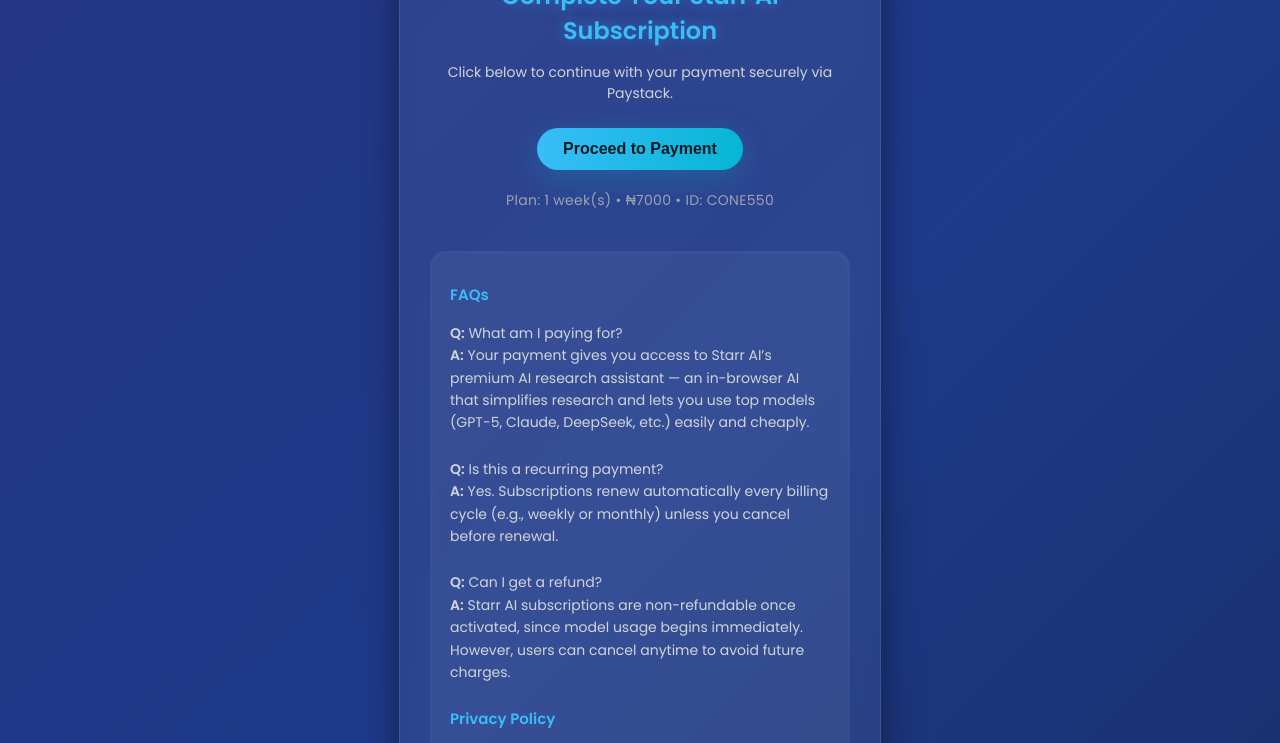
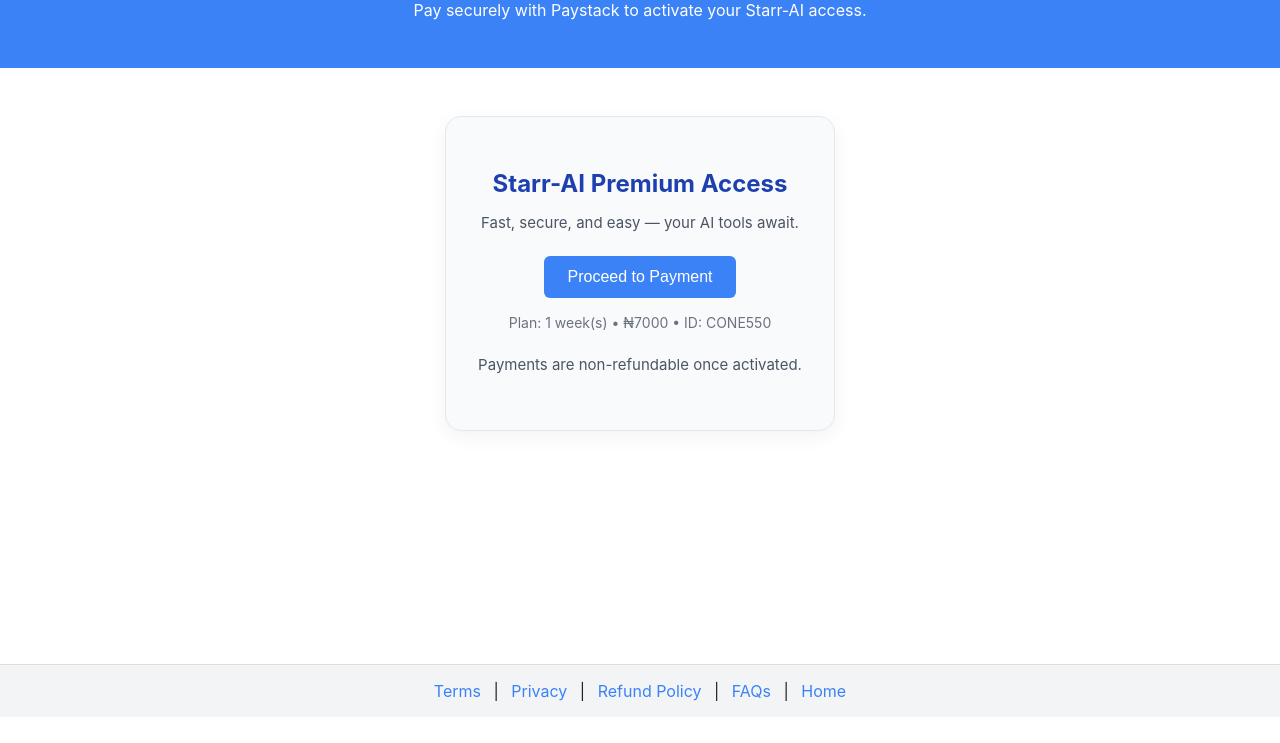
Before and after one commit to my-starr-ai/Starr-AI, a plain HTML site: page pay.html in a window 1280 px wide. Shown: the part 83-826 px from the top of the page. After the commit the page ends 800 px from the top, so only its background shows below. Drawn offline with Linux system fonts and the light colour scheme.

Commit message:
Update pay.html

```diff
--- a/pay.html
+++ b/pay.html
@@ -3,181 +3,98 @@
 <head>
   <meta charset="UTF-8" />
   <meta name="viewport" content="width=device-width, initial-scale=1.0" />
-  <title>Starr AI | Payment</title>
+  <title>Starr-AI | Subscription Payment</title>
+  <link rel="stylesheet" href="assets/style.css" />
   <script src="https://js.paystack.co/v1/inline.js"></script>
   <style>
-    @import url('https://fonts.googleapis.com/css2?family=Poppins:wght@400;600&display=swap');
-
-    body {
-      margin: 0;
-      font-family: 'Poppins', sans-serif;
-      background: linear-gradient(-45deg, #0f172a, #1e3a8a, #312e81, #1e293b);
-      background-size: 400% 400%;
-      animation: gradientMove 15s ease infinite;
-      color: #e5e7eb;
-      display: flex;
-      flex-direction: column;
-      align-items: center;
-      justify-content: center;
-      min-height: 100vh;
+    .pay-box {
+      background: #f9fafb;
+      border: 1px solid #e5e7eb;
+      border-radius: 16px;
+      padding: 2rem;
+      box-shadow: 0 6px 20px rgba(0, 0, 0, 0.05);
       text-align: center;
-      overflow-x: hidden;
+      max-width: 420px;
+      margin: 3rem auto;
     }
 
-    @keyframes gradientMove {
-      0% { background-position: 0% 50%; }
-      50% { background-position: 100% 50%; }
-      100% { background-position: 0% 50%; }
+    .pay-box h2 {
+      color: #1e40af;
+      margin-bottom: 0.5rem;
     }
 
-    .container {
-      background: rgba(255, 255, 255, 0.06);
-      border: 1px solid rgba(255, 255, 255, 0.1);
-      box-shadow: 0 10px 40px rgba(0,0,0,0.4);
-      border-radius: 20px;
-      padding: 40px 30px;
-      max-width: 420px;
-      width: 90%;
-      backdrop-filter: blur(8px);
-      animation: fadeIn 1.2s ease;
+    .pay-box p {
+      color: #4b5563;
+      font-size: 15px;
+      margin-bottom: 1.5rem;
     }
 
-    @keyframes fadeIn {
-      from { opacity: 0; transform: translateY(20px); }
-      to { opacity: 1; transform: translateY(0); }
+    #metaInfo {
+      margin-top: 1rem;
+      color: #6b7280;
+      font-size: 14px;
     }
 
-    h2 {
-      color: #38bdf8;
-      text-shadow: 0 0 15px rgba(56,189,248,0.4);
-      margin-bottom: 8px;
-      font-weight: 600;
-    }
-
-    p {
-      color: #d1d5db;
-      font-size: 14px;
-      margin-bottom: 24px;
-    }
-
-    button {
-      padding: 12px 26px;
-      background: linear-gradient(90deg, #38bdf8, #06b6d4);
-      color: #041923;
-      border: none;
-      border-radius: 30px;
-      cursor: pointer;
-      font-size: 16px;
-      font-weight: 600;
-      box-shadow: 0 8px 30px rgba(6,182,212,0.25);
-      transition: all 0.25s ease;
-    }
-
-    button:hover {
-      transform: translateY(-2px);
-      box-shadow: 0 12px 35px rgba(6,182,212,0.4);
-    }
-
-    .meta {
-      margin-top: 20px;
+    .note {
+      margin-top: 1.5rem;
+      font-size: 13px;
       color: #9ca3af;
-      font-size: 14px;
-      letter-spacing: 0.3px;
-    }
-
-    .policies {
-      margin-top: 40px;
-      background: rgba(255, 255, 255, 0.05);
-      border-radius: 16px;
-      padding: 20px;
-      font-size: 13px;
-      line-height: 1.6;
-      color: #cbd5e1;
-      text-align: left;
-      box-shadow: inset 0 0 8px rgba(255,255,255,0.05);
-    }
-
-    .policies h3 {
-      color: #38bdf8;
-      font-size: 15px;
-      margin-top: 12px;
-    }
-
-    footer {
-      position: relative;
-      margin-top: 20px;
-      font-size: 12px;
-      color: #94a3b8;
-      text-align: center;
-    }
-
-    a {
-      color: #38bdf8;
-      text-decoration: none;
-    }
-
-    a:hover {
-      text-decoration: underline;
     }
   </style>
 </head>
 <body>
-  <div class="container">
-    <h2>Complete Your Starr AI Subscription</h2>
-    <p>Click below to continue with your payment securely via Paystack.</p>
-    <button id="payButton">Proceed to Payment</button>
-    <div class="meta" id="metaInfo"></div>
+  <header>
+    <h1>Complete Your Subscription</h1>
+    <p>Pay securely with Paystack to activate your Starr-AI access.</p>
+  </header>
 
-    <div class="policies">
-      <h3>FAQs</h3>
-      <p><strong>Q:</strong> What am I paying for?<br>
-      <strong>A:</strong> Your payment gives you access to Starr AI’s premium AI research assistant — an in-browser AI that simplifies research and lets you use top models (GPT-5, Claude, DeepSeek, etc.) easily and cheaply.</p>
-
-      <p><strong>Q:</strong> Is this a recurring payment?<br>
-      <strong>A:</strong> Yes. Subscriptions renew automatically every billing cycle (e.g., weekly or monthly) unless you cancel before renewal.</p>
-
-      <p><strong>Q:</strong> Can I get a refund?<br>
-      <strong>A:</strong> Starr AI subscriptions are non-refundable once activated, since model usage begins immediately. However, users can cancel anytime to avoid future charges.</p>
-
-      <h3>Privacy Policy</h3>
-      <p>We respect your privacy. Your personal information (email, ID, payment reference) is used solely for account management and subscription verification. We do not sell or share your data with third parties.</p>
-
-      <h3>Terms of Service</h3>
-      <p>By completing your payment, you agree to Starr AI’s fair-use policy and subscription terms. Misuse, automated scraping, or reselling of access is strictly prohibited.</p>
-    </div>
+  <div class="pay-box">
+    <h2>Starr-AI Premium Access</h2>
+    <p>Fast, secure, and easy — your AI tools await.</p>
+    <button class="primary" id="payButton">Proceed to Payment</button>
+    <div id="metaInfo"></div>
+    <p class="note">Payments are non-refundable once activated.</p>
   </div>
 
-  <footer>© 2025 Starr AI. All rights reserved.</footer>
+  <footer>
+    <a href="terms.html">Terms</a> |
+    <a href="privacy.html">Privacy</a> |
+    <a href="refund.html">Refund Policy</a> |
+    <a href="faqs.html">FAQs</a> |
+    <a href="index.html">Home</a>
+  </footer>
 
   <script>
     // --- Get query params ---
     const params = new URLSearchParams(window.location.search);
-    const cone_id = params.get('cone_id') || 'CONE550';
-    const email = params.get('email') || 'yourreal@email.com'; // fallback email
-    const weeks = parseInt(params.get('weeks')) || 1;
-    const amount = weeks * 7000 * 100; // convert to kobo
+    const cone_id = params.get("cone_id") || "CONE550";
+    const email = params.get("email") || "user@example.com";
+    const weeks = parseInt(params.get("weeks")) || 1;
+    const amount = weeks * 7000 * 100; // amount in kobo (₦7000/week)
 
-    // Display metadata summary
-    document.getElementById('metaInfo').textContent =
+    // --- Display metadata summary ---
+    document.getElementById("metaInfo").textContent =
       `Plan: ${weeks} week(s) • ₦${weeks * 7000} • ID: ${cone_id}`;
 
-    document.getElementById('payButton').addEventListener('click', function() {
-      var handler = PaystackPop.setup({
-        key: 'pk_live_fba73b551b854c0575ed1f2f23546645150d2a35', // your live Paystack public key
+    // --- Paystack Setup ---
+    document.getElementById("payButton").addEventListener("click", function () {
+      const handler = PaystackPop.setup({
+        key: "pk_live_fba73b551b854c0575ed1f2f23546645150d2a35", // your live public key
         email: email,
         amount: amount,
-        currency: 'NGN',
+        currency: "NGN",
         metadata: {
           cone_id: cone_id,
           weeks: weeks,
-          intent: "subscribe"
+          intent: "subscribe",
         },
-        callback: function(response) {
-          alert('✅ Payment successful! Reference: ' + response.reference);
+        callback: function (response) {
+          alert("✅ Payment successful! Reference: " + response.reference);
+          // Optional: redirect or call webhook confirmation page here
         },
-        onClose: function() {
-          alert('❌ Payment window closed.');
-        }
+        onClose: function () {
+          alert("❌ Payment window closed.");
+        },
       });
       handler.openIframe();
     });
```
